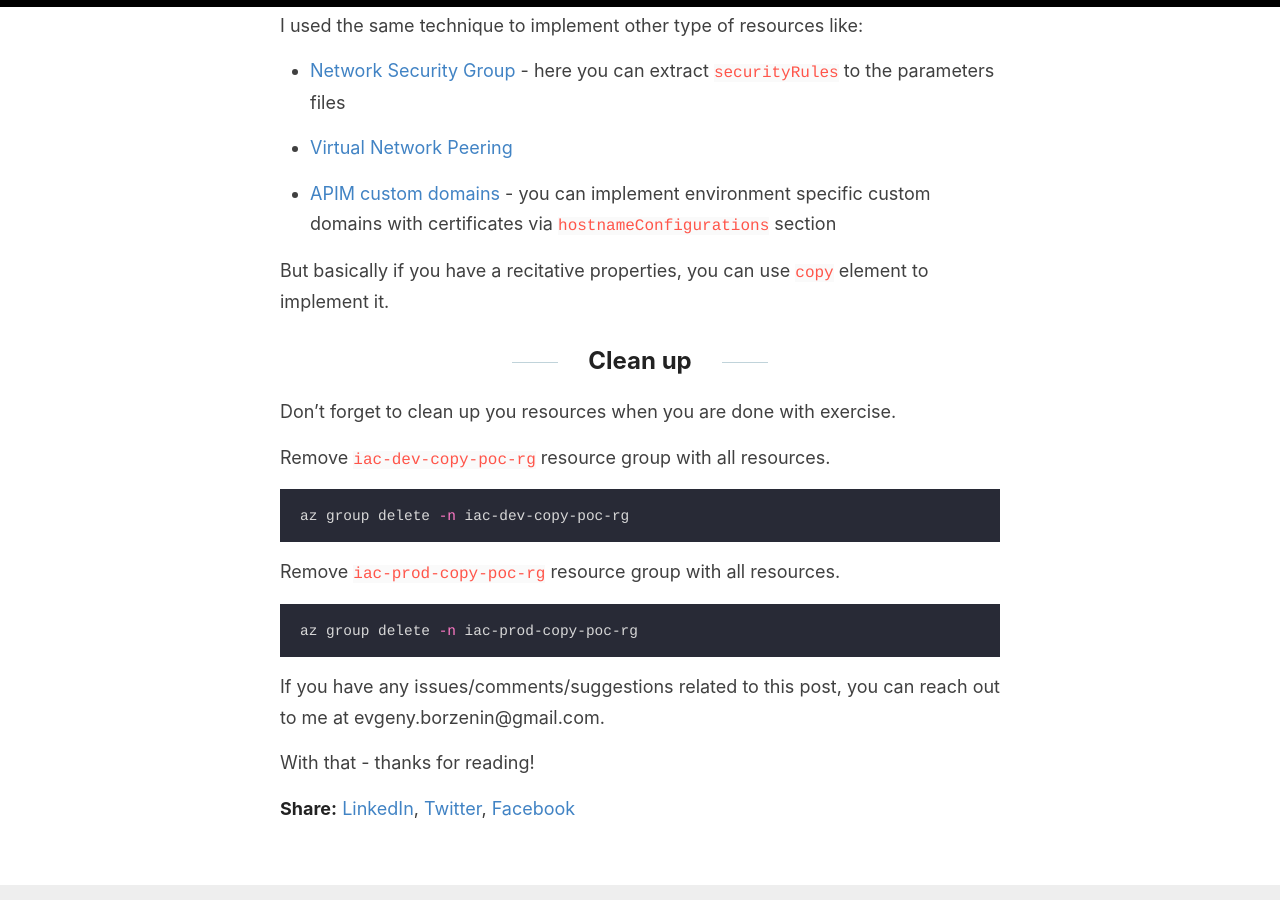
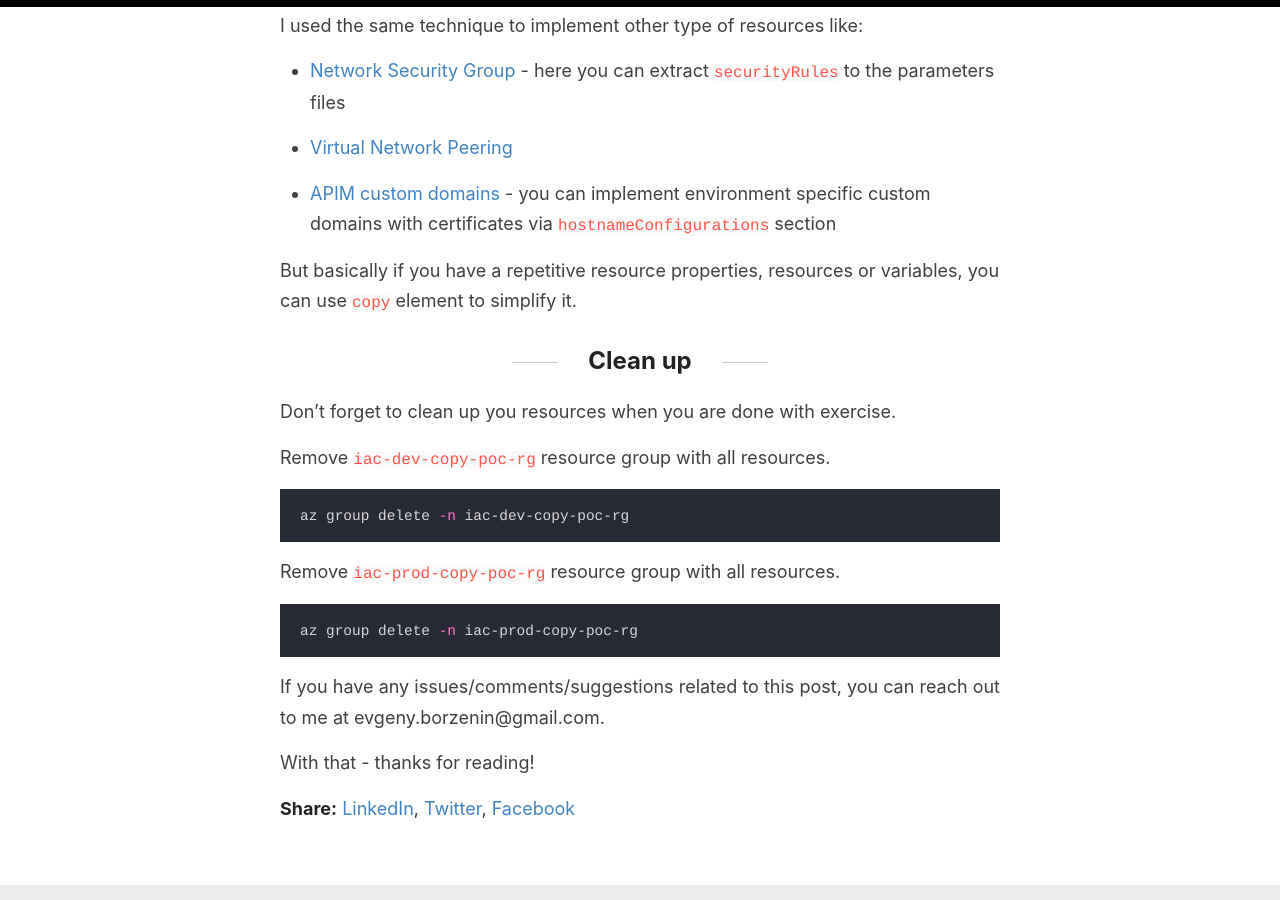
Before and after one commit to evgenyb/evgenyb.github.io, a Jekyll site: the page built from _posts/2020-05-05-use-copy-function-to-simplify-arm-templates.md, in a window 1280 px wide and 900 px high, scrolled down 13593 px. Built offline with Jekyll 4.4.1, drawn with Linux system fonts in a browser that asks for light colours.

Commit message:
Work with content quality

```diff
--- a/_posts/2020-05-05-use-copy-function-to-simplify-arm-templates.md
+++ b/_posts/2020-05-05-use-copy-function-to-simplify-arm-templates.md
@@ -500,7 +500,7 @@
 
 * [APIM custom domains](https://docs.microsoft.com/en-us/azure/templates/microsoft.apimanagement/2019-12-01/service) - you can implement environment specific custom domains with certificates via `hostnameConfigurations` section
 
-But basically if you have a recitative properties, you can use `copy` element to implement it.
+But basically if you have a repetitive resource properties, resources or variables, you can use `copy` element to simplify it.
 
 ## Clean up
 
```
